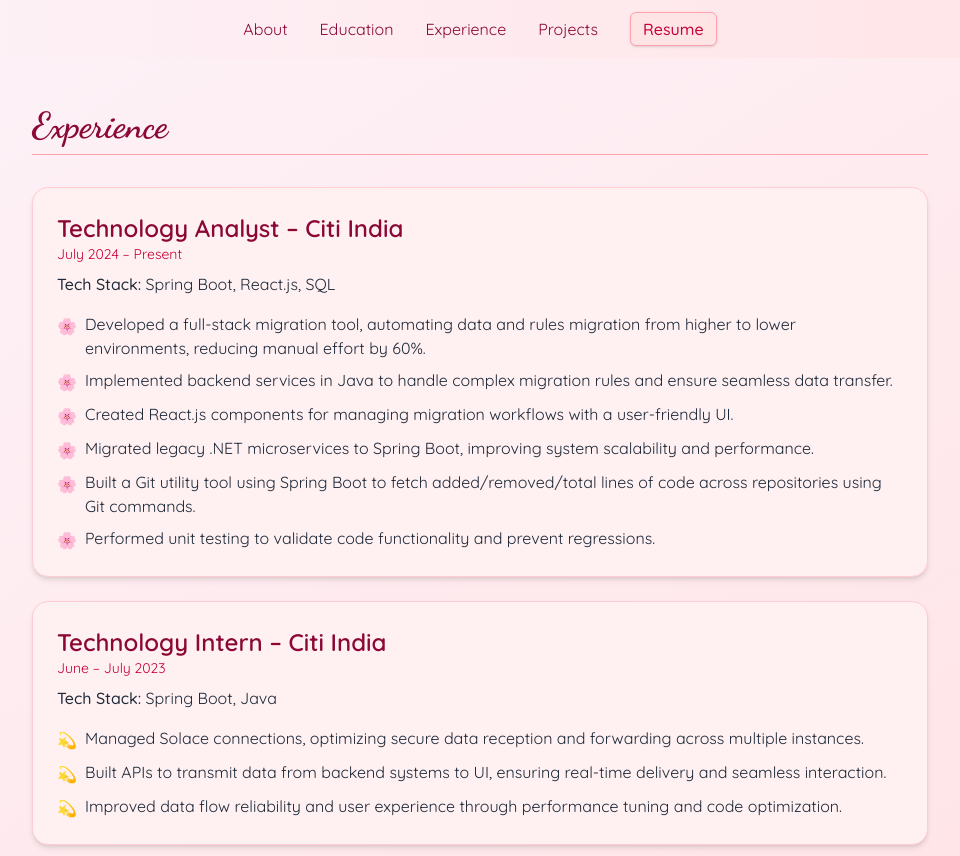
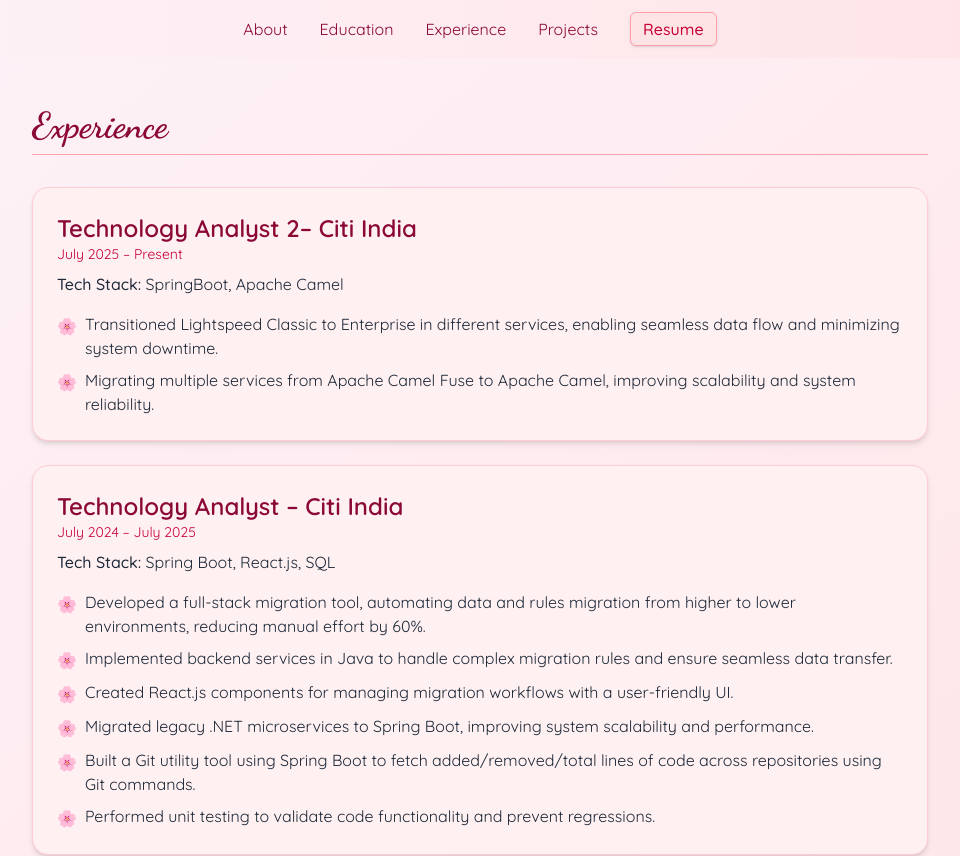
Before and after one commit to Prekshagupta99/Preksha-Portfolio, a Next.js app: page /experience in a window 1280 px wide. Shown: the top 856 px of the page, without its empty margins (160-1120 px from the left). Built offline with nearby package versions, Linux system fonts and the light colour scheme.

Commit message:
added experience, updated easylabour

```diff
--- a/app/experience/page.tsx
+++ b/app/experience/page.tsx
@@ -26,14 +26,37 @@
           Experience
         </h1>
 
-        {/* Full-time Role */}
+        {/* Full-time Role 2*/}
+        <div className="bg-rose-50 rounded-2xl p-6 shadow-md mb-6 border border-rose-200">
+          <h2 className="text-2xl font-semibold text-rose-900">
+            Technology Analyst 2– Citi India
+          </h2>
+          <p className="text-rose-700 text-sm mb-2">July 2025 – Present</p>
+          <p className="text-gray-800 mb-4">
+            <span className="font-medium">Tech Stack:</span> SpringBoot, Apache Camel
+          </p>
+          <ul className="space-y-2 text-gray-800 text-sm sm:text-base">
+            {[
+              "Transitioned Lightspeed Classic to Enterprise in different services, enabling seamless data flow and minimizing system downtime.",
+              "Migrating multiple services from Apache Camel Fuse to Apache Camel, improving scalability and system reliability.",
+            ].map((item, index) => (
+              <li key={index} className="flex gap-2 items-start">
+                <span className="text-pink-600 text-base mt-0.5">🌸</span>
+                <span>{item}</span>
+              </li>
+            ))}
+          </ul>
+        </div>
+
+        {/* Full-time Role 1*/}
         <div className="bg-rose-50 rounded-2xl p-6 shadow-md mb-6 border border-rose-200">
           <h2 className="text-2xl font-semibold text-rose-900">
             Technology Analyst – Citi India
           </h2>
-          <p className="text-rose-700 text-sm mb-2">July 2024 – Present</p>
+          <p className="text-rose-700 text-sm mb-2">July 2024 – July 2025</p>
           <p className="text-gray-800 mb-4">
-            <span className="font-medium">Tech Stack:</span> Spring Boot, React.js, SQL
+            <span className="font-medium">Tech Stack:</span> Spring Boot,
+            React.js, SQL
           </p>
           <ul className="space-y-2 text-gray-800 text-sm sm:text-base">
             {[
--- a/app/projects/page.tsx
+++ b/app/projects/page.tsx
@@ -21,7 +21,7 @@
       description:
         "EasyLabour is a service-based platform designed to connect skilled laborers like painters, electricians, carpenters, and plumbers with potential clients in need of their services. The application enables easy registration for workers, location-based job matching, and a smooth booking experience for users. It aims to promote employment for daily wage workers while providing reliable help for household needs. Built with a scalable backend and an intuitive frontend.",
       techStack: ["Java", "React", "MySQL"],
-      link: "#",
+      link: "https://www.easylabour.in/",
     },
     {
       name: "Mehucal",
--- a/components/Navbar.tsx
+++ b/components/Navbar.tsx
@@ -28,7 +28,7 @@
           Projects
         </Link>
         <a
-          href="https://drive.google.com/file/d/1ISjjKbAwbwFPzh6bHxzykL1BliKlBdRA/view?usp=sharing"
+          href="https://drive.google.com/file/d/1XOsnUyqPA8XLc44WOA6vthw_WssJVct_/view?usp=sharing"
           target="_blank"
           rel="noopener noreferrer"
           className="bg-rose-100 border border-rose-300 text-rose-700 px-3 py-1 rounded-md font-medium shadow-sm hover:bg-rose-200 transition"
```
